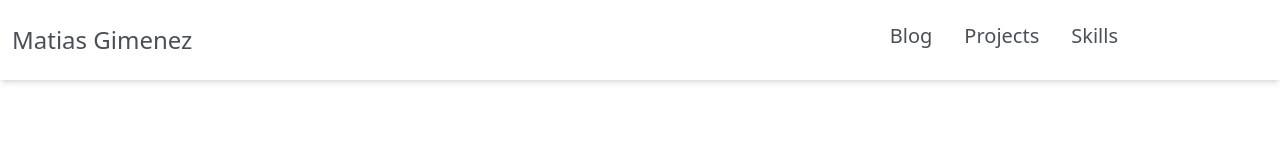
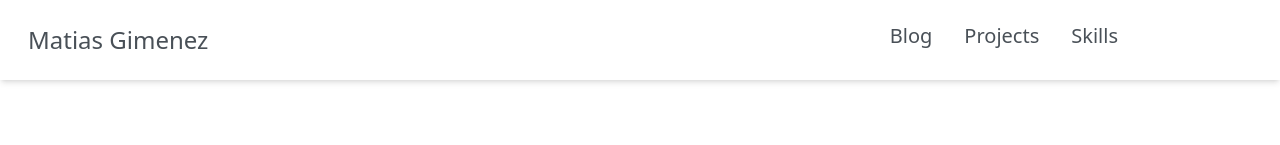
Before and after one commit to matiasgimenezdev/portfolio, a React (Vite) app: page / in a window 1280 px wide. Shown: the top 145 px of the page. Built offline with nearby package versions, Linux system fonts and the light colour scheme; some icons are missing.

Commit message:
adding <header> tag

```diff
--- a/src/components/Navbar.tsx
+++ b/src/components/Navbar.tsx
@@ -12,12 +12,13 @@ export const Navbar: FunctionComponent<NavbarProps> = ({
 	location,
 }) => {
 	return (
-		<nav className=' font-sans h-20 shadow-md flex w-full items-center justify-between p-3'>
-			<h1 className='text-grey-dark text-2xl font-medium'>
+		<header className='h-20'>
+			<nav className='font-sans h-full shadow-md flex w-full items-center justify-between p-3'>
+				<h1 className='text-grey-dark text-2xl ml-4 font-medium'>
 					<a href='/'>Matias Gimenez</a>
 				</h1>
 
-			<ul className='flex align-center gap-8'>
+				<ul className='flex align-center gap-8 '>
 					{sections.map((element: string) => {
 						return (
 							<li
@@ -37,8 +38,11 @@ export const Navbar: FunctionComponent<NavbarProps> = ({
 							<PiMoonLight className='text-3xl ml-10 text-grey-dark md:mr-4' />
 						}
 					</li>
-				<li>{<GrMenu className='block text-3xl mr-4 md:hidden' />}</li>
+					<li>
+						{<GrMenu className='block text-3xl mr-4 md:hidden' />}
+					</li>
 				</ul>
 			</nav>
+		</header>
 	);
 };
```
Lines whose indentation alone changed are shown as unchanged.
